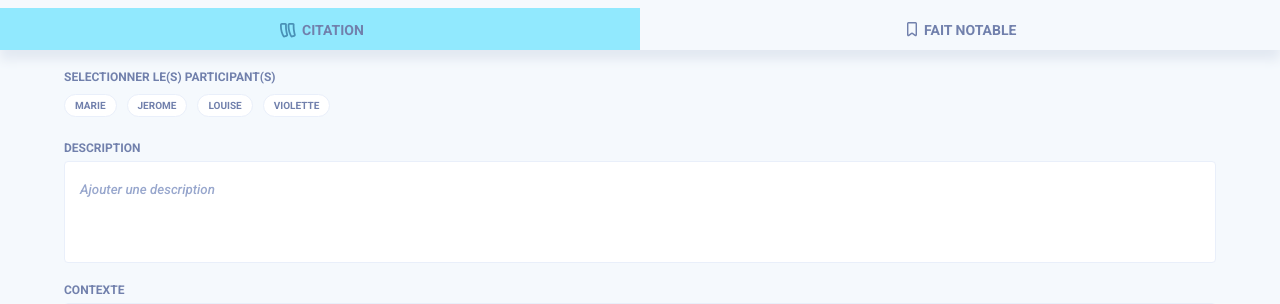
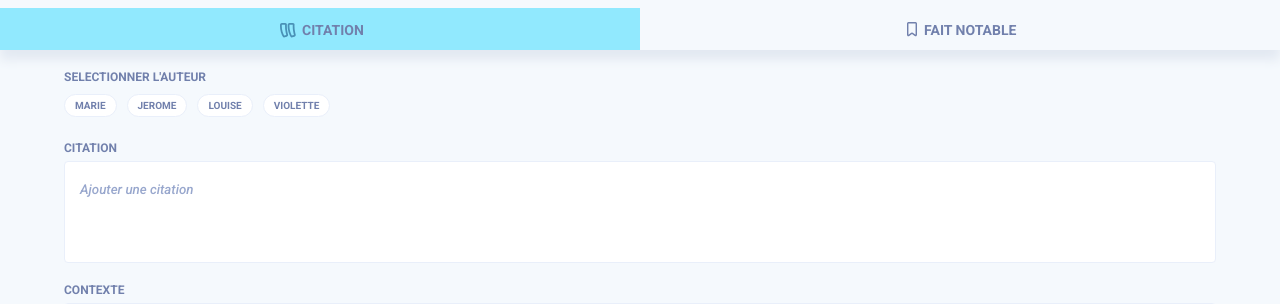
Before and after one commit to Refsone/TinyHappy-Project-3, a React (Create React App) app: page /moments/create/quote in a window 1280 px wide. Shown: the part 134-438 px from the top of the page. Built offline with nearby package versions, Linux system fonts and the light colour scheme.

Commit message:
Enhance the way to switch between the two types of moment in the create moment

```diff
--- a/src/components/moments/createMoments/CreateMoments.js
+++ b/src/components/moments/createMoments/CreateMoments.js
@@ -8,13 +8,13 @@ import './CreateMoments.css'
 import axios from 'axios'
 
 const CreateMoment = (props) => {
-  console.log('props', props.location.data)
+  const path = props.location.pathname
   axios.get('http://localhost:8080/').then((res) => console.log('res axios', res.data))
   return (
     <div className='create'>
       <LogoHeader />
       <MomentNavbar />
-      {props.location.data ? <Citation /> : <FaitNotable />}
+      {path === '/moments/create/milestone' ? <FaitNotable /> : <Citation />}
       <Calendar />
     </div>
   )
--- a/src/components/moments/createMoments/MomentNavbar.js
+++ b/src/components/moments/createMoments/MomentNavbar.js
@@ -7,14 +7,8 @@ import { NavLink } from 'react-router-dom'
 const MomentNavbar = () => {
   return (
     <div className='momentNavbar'>
-      <NavLink to='/moments/create/quote' activeClassName='activeCitation'><img className='imgCitation' src={citation} />CITATION</NavLink>
-      <NavLink
-        to={{
-          pathname: '/moments/create/milestone',
-          data: { momentType: 'milestone' }
-        }} activeClassName='activeFait'
-      ><img className='imgFait' src={faitNotable} />FAIT NOTABLE
-      </NavLink>
+      <NavLink to='/moments/create/quote' activeClassName='activeCitation'><img className='imgCitation' src={citation} alt='' />CITATION</NavLink>
+      <NavLink to='/moments/create/milestone' activeClassName='activeFait'><img className='imgFait' src={faitNotable} alt='' />FAIT NOTABLE</NavLink>
     </div>
   )
 }
```
